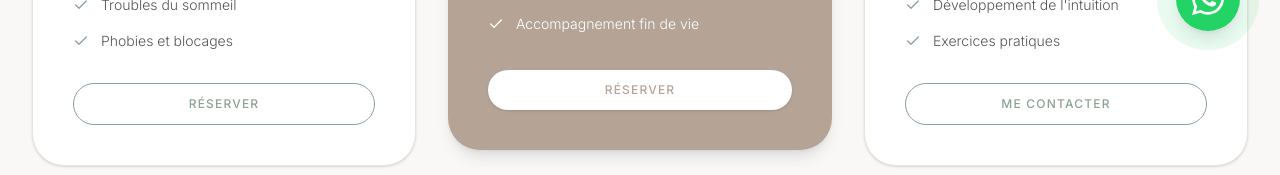
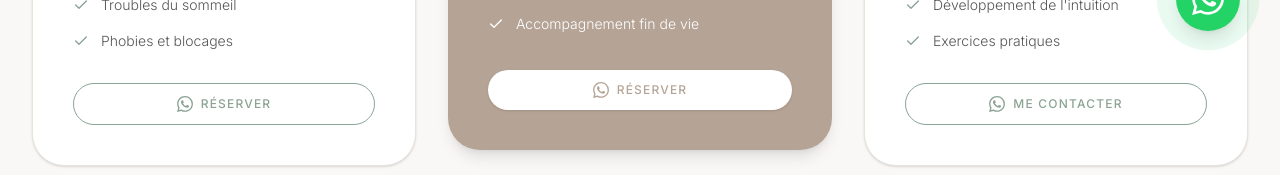
Before and after one commit to Numtema/katia-hypnotherapeute-normandie, a Next.js app: page /tarifs in a window 1280 px wide. Shown: the part 729-904 px from the top of the page. Built offline with nearby package versions, Linux system fonts and the light colour scheme; a web font is replaced by a local one.

Commit message:
feat: Integrate WhatsApp for booking appointments
Replaces generic contact links with direct WhatsApp chat links across the site. This streamlines the booking process for users by allowing them to initiate conversations directly via WhatsApp, pre-filled with relevant context.

```diff
--- a/app/tarifs/page.tsx
+++ b/app/tarifs/page.tsx
@@ -3,6 +3,8 @@ import Footer from '@/components/Footer';
 import Contact from '@/components/Contact';
 import { Check, ShieldCheck, CreditCard } from 'lucide-react';
 import MutuelleLogo from '@/components/MutuelleLogo';
+
+import WhatsAppIcon from '@/components/WhatsAppIcon';
 
 const mutuelles = [
   { name: 'AG2R La Mondiale', domain: 'ag2rlamondiale.fr' },
@@ -55,7 +57,15 @@ export default function Tarifs() {
               <li className="flex items-start gap-3 text-sm text-[#555] font-light"><Check className="w-4 h-4 text-[#8ba394] mt-0.5" /> Troubles du sommeil</li>
               <li className="flex items-start gap-3 text-sm text-[#555] font-light"><Check className="w-4 h-4 text-[#8ba394] mt-0.5" /> Phobies et blocages</li>
             </ul>
-            <a href="#contact" className="w-full py-3 rounded-full border border-[#8ba394] text-[#8ba394] text-center uppercase tracking-widest text-xs font-medium hover:bg-[#8ba394] hover:text-white transition-all duration-300">Réserver</a>
+            <a
+              href={`https://wa.me/33677495288?text=${encodeURIComponent('Bonjour Katia, je souhaite prendre rendez-vous pour une séance d\'Hypnose Ericksonienne.')}`}
+              target="_blank"
+              rel="noopener noreferrer"
+              className="w-full py-3 rounded-full border border-[#8ba394] text-[#8ba394] flex items-center justify-center gap-2 uppercase tracking-widest text-xs font-medium hover:bg-[#8ba394] hover:text-white transition-all duration-300"
+            >
+              <WhatsAppIcon className="w-4 h-4" />
+              Réserver
+            </a>
           </div>
 
           {/* Communication Animale */}
@@ -71,7 +81,15 @@ export default function Tarifs() {
               <li className="flex items-start gap-3 text-sm font-light"><Check className="w-4 h-4 text-white mt-0.5" /> Apaisement du stress animal</li>
               <li className="flex items-start gap-3 text-sm font-light"><Check className="w-4 h-4 text-white mt-0.5" /> Accompagnement fin de vie</li>
             </ul>
-            <a href="#contact" className="w-full py-3 rounded-full bg-white text-[#b5a496] text-center uppercase tracking-widest text-xs font-medium hover:bg-[#f9f8f6] transition-all duration-300 shadow-sm">Réserver</a>
+            <a
+              href={`https://wa.me/33677495288?text=${encodeURIComponent('Bonjour Katia, je souhaite prendre rendez-vous pour une consultation en Communication Animale.')}`}
+              target="_blank"
+              rel="noopener noreferrer"
+              className="w-full py-3 rounded-full bg-white text-[#b5a496] flex items-center justify-center gap-2 uppercase tracking-widest text-xs font-medium hover:bg-[#f9f8f6] transition-all duration-300 shadow-sm"
+            >
+              <WhatsAppIcon className="w-4 h-4" />
+              Réserver
+            </a>
           </div>
 
           {/* Formation */}
@@ -87,7 +105,15 @@ export default function Tarifs() {
               <li className="flex items-start gap-3 text-sm text-[#555] font-light"><Check className="w-4 h-4 text-[#8ba394] mt-0.5" /> Développement de l'intuition</li>
               <li className="flex items-start gap-3 text-sm text-[#555] font-light"><Check className="w-4 h-4 text-[#8ba394] mt-0.5" /> Exercices pratiques</li>
             </ul>
-            <a href="#contact" className="w-full py-3 rounded-full border border-[#8ba394] text-[#8ba394] text-center uppercase tracking-widest text-xs font-medium hover:bg-[#8ba394] hover:text-white transition-all duration-300">Me contacter</a>
+            <a
+              href={`https://wa.me/33677495288?text=${encodeURIComponent('Bonjour Katia, je souhaite avoir plus d\'informations sur la Formation Initiation.')}`}
+              target="_blank"
+              rel="noopener noreferrer"
+              className="w-full py-3 rounded-full border border-[#8ba394] text-[#8ba394] flex items-center justify-center gap-2 uppercase tracking-widest text-xs font-medium hover:bg-[#8ba394] hover:text-white transition-all duration-300"
+            >
+              <WhatsAppIcon className="w-4 h-4" />
+              Me contacter
+            </a>
           </div>
         </div>
       </section>
--- a/components/Hero.tsx
+++ b/components/Hero.tsx
@@ -83,7 +83,9 @@ export default function Hero() {
             Découvrir les services
           </a>
           <a
-            href="#contact"
+            href="https://wa.me/33677495288?text=Bonjour%20Katia,%20je%20souhaite%20prendre%20rendez-vous."
+            target="_blank"
+            rel="noopener noreferrer"
             className="text-[#333] px-10 py-4 rounded-full text-sm uppercase tracking-[0.2em] hover:text-[#8ba394] transition-all duration-300 w-full sm:w-auto border border-transparent hover:border-[#8ba394]/30 flex items-center justify-center gap-2"
           >
             <WhatsAppIcon className="w-5 h-5" />
--- a/components/ServiceCard.tsx
+++ b/components/ServiceCard.tsx
@@ -67,9 +67,14 @@ export default function ServiceCard({ service, index }: { service: ServiceType,
               <RotateCcw className="w-4 h-4" />
             </button>
 
-            <a href="#contact" className="inline-flex items-center justify-center w-full py-3 rounded-full bg-[#8ba394] text-white uppercase tracking-widest text-xs font-medium hover:bg-[#7a9283] transition-all duration-300 gap-2">
-              <span>Réserver</span>
-              <ArrowRight className="w-4 h-4" />
+            <a
+              href={`https://wa.me/33677495288?text=${encodeURIComponent(`Bonjour Katia, je souhaite prendre rendez-vous pour : ${service.title}.`)}`}
+              target="_blank"
+              rel="noopener noreferrer"
+              className="inline-flex items-center justify-center w-full py-3 rounded-full bg-[#25D366] text-white uppercase tracking-widest text-xs font-medium hover:bg-[#128C7E] transition-all duration-300 gap-2"
+            >
+              <WhatsAppIcon className="w-4 h-4" />
+              <span>Réserver sur WhatsApp</span>
             </a>
           </div>
         </div>
```
